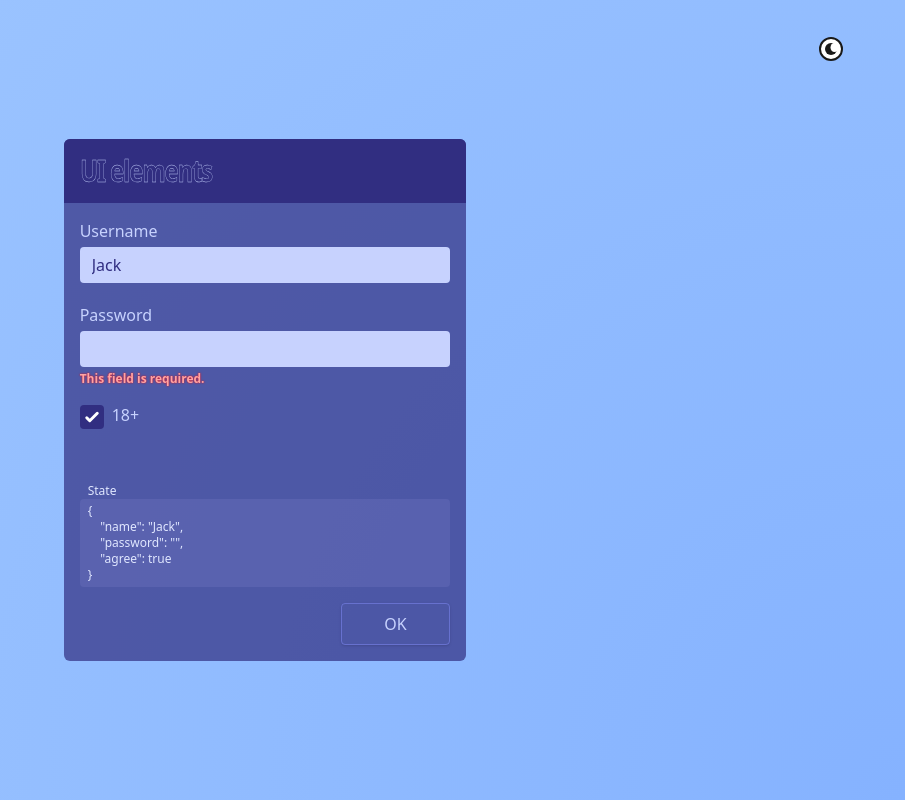
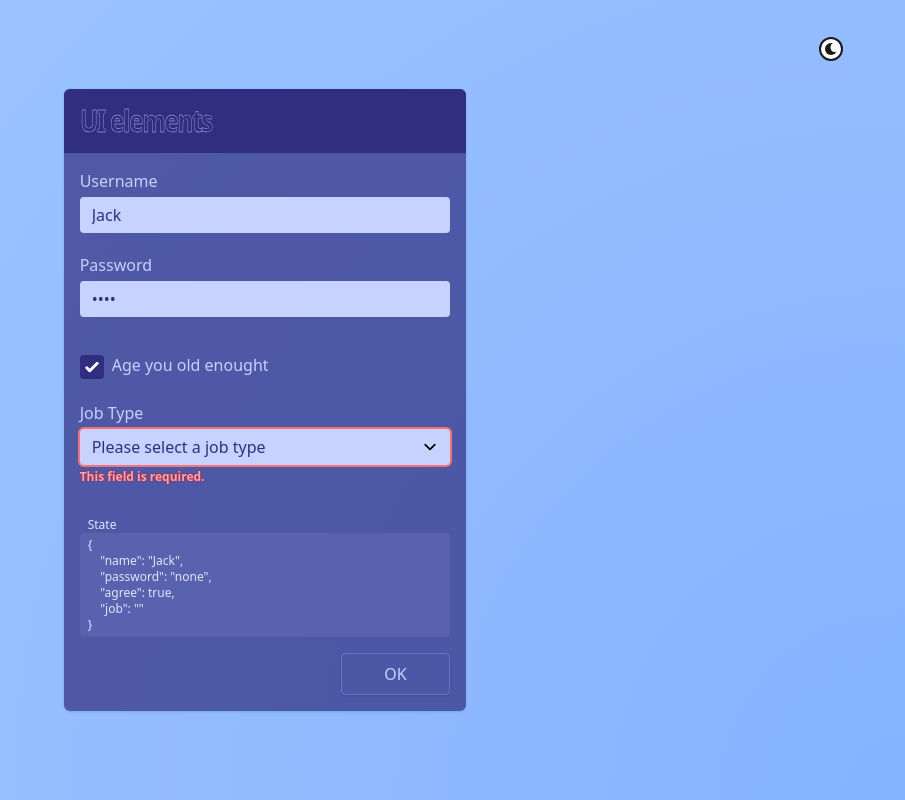
Before and after one commit to maxzz/forms-wreducer, a React (Vite) app: page / in a window 1280 px wide. Shown: the whole page, without its empty margins (375-1280 px from the left). Built offline with nearby package versions, Linux system fonts and the light colour scheme.

Commit message:
WIP. form. connect Select data

```diff
--- a/src/components/FormWithReducer/index.tsx
+++ b/src/components/FormWithReducer/index.tsx
@@ -1,10 +1,11 @@
 import { useReducer } from 'react';
-import { Input, Button, Checkbox, StateDisplay, DialogCaption } from './UI';
+import { Input, Button, Checkbox, StateDisplay, DialogCaption, Select } from './UI';
 
 type State = {
     name: string;
     password: string;
     agree: boolean;
+    job: string;
 };
 
 //type ActionType = 'setName' | 'setPassword';
@@ -24,7 +25,12 @@ type ActionAgree = {
     payload: { agree: boolean; };
 };
 
-type Action = ActionName | ActionPassword | ActionAgree;
+type ActionJob = {
+    type: 'setJob',
+    payload: { job: string; };
+};
+
+type Action = ActionName | ActionPassword | ActionAgree | ActionJob;
 
 function reducer(state: State, action: Action) {
     switch (action.type) {
@@ -46,27 +52,35 @@ function reducer(state: State, action: Action) {
                 ...action.payload,
             };
         }
+        case 'setJob': {
+            return {
+                ...state,
+                ...action.payload,
+            };
+        }
     }
     throw new Error('reduce');
 }
 
 const initialState = {
     name: "Jack",
-    password: "",
+    password: "none",
     agree: true,
+    job: "",
 };
 
 export function FormWithReducer() {
     const [state, reduceState] = useReducer(reducer, initialState);
     return (
         <section className="h-full grid place-content-center place-items-center">
-            <form className="min-w-[44ch] bg-indigo-900/70 rounded-md flex flex-col overflow-hidden">
+            <form className="min-w-[44ch] bg-indigo-900/70 rounded-md flex flex-col overflow-hidden shadow">
 
                 <DialogCaption label="UI elements" />
 
                 <div className="p-4">
                     <Input
                         label="Username"
+                        placeholder="Username"
                         type="text"
                         value={state.name}
                         onChange={(e) => reduceState({ type: 'setName', payload: { name: e.target.value } })}
@@ -75,6 +89,7 @@ export function FormWithReducer() {
 
                     <Input
                         label="Password"
+                        placeholder="Password"
                         type="password"
                         value={state.password}
                         onChange={(e) => reduceState({ type: 'setPassword', payload: { password: e.target.value } })}
@@ -82,18 +97,33 @@ export function FormWithReducer() {
                     />
 
                     <Checkbox
-                        label="18+"
+                        label="Age you old enought"
                         type="checkbox"
                         checked={state.agree}
                         onChange={(e) => reduceState({ type: 'setAgree', payload: { agree: e.target.checked } })}
                         error={state.agree ? undefined : "This field is required."}
                     />
 
+                    <Select
+                        label="Job Type"
+                        name="jobType"
+                        placeholder="Select a job"
+                        value={state.job}
+                        onChange={(e) => reduceState({ type: 'setJob', payload: { job: e.target.value } })}
+                        error={state.job ? undefined : "This field is required."}
+                    >
+                        <option value="">Please select a job type</option>
+                        <option value="developer">Developer</option>
+                        <option value="designer">Designer</option>
+                        <option value="manager">Product Manager</option>
+                        <option value="other">Other</option>
+                    </Select>
+
                     <StateDisplay state={state} />
                 </div>
 
                 <Button label="OK" className="self-end mx-4 mb-4 min-w-[12ch]" onClick={(e) => e.preventDefault()} />
             </form>
-        </section>
+        </section >
     );
 }
```
